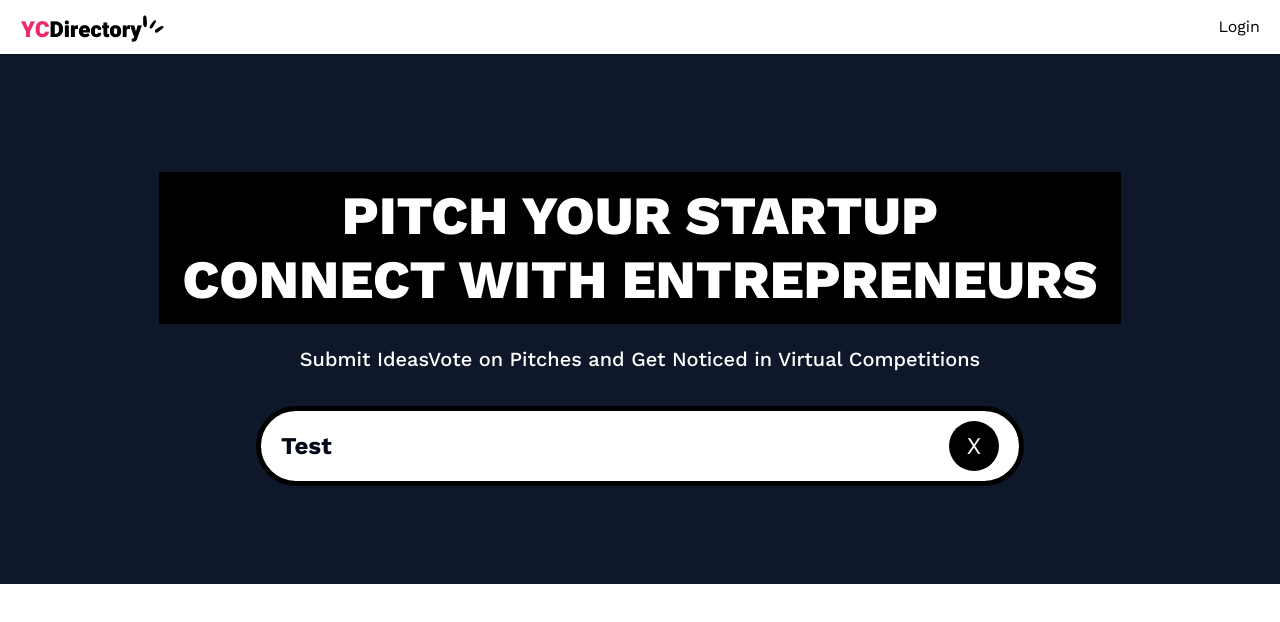
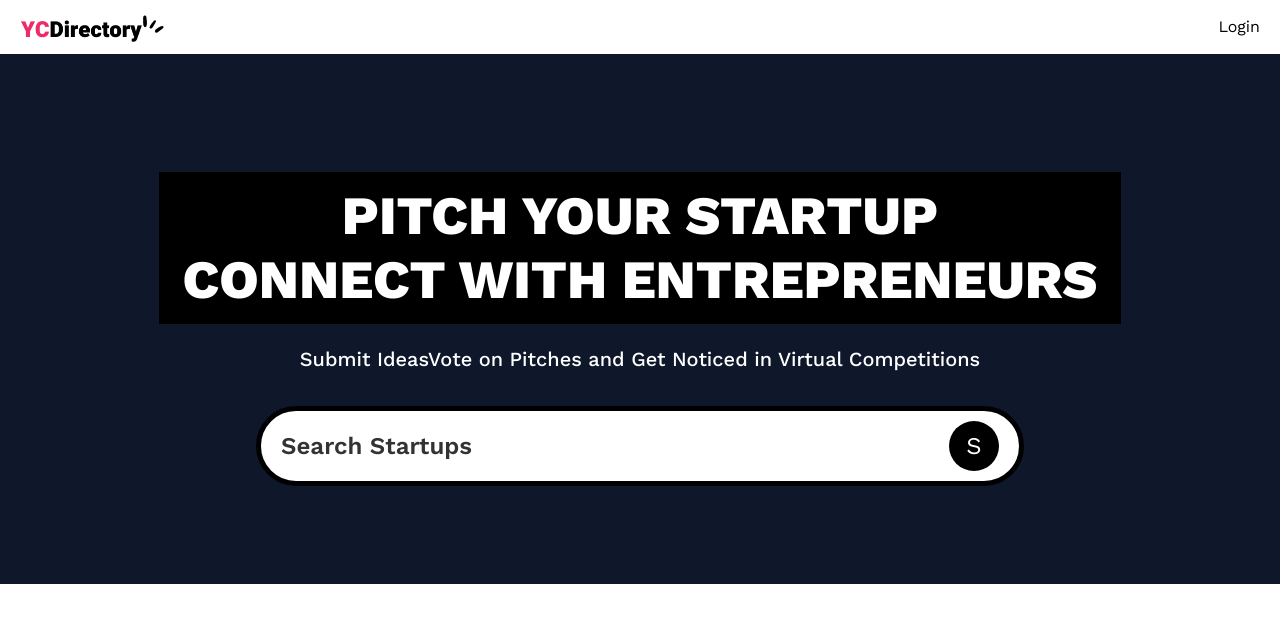
Before and after one commit to Ashiqur97/Next-js-15-project, a Next.js app: page / in a window 1280 px wide. Shown: the top 622 px of the page. Built offline with nearby package versions, Linux system fonts and the light colour scheme; no server answers.

Commit message:
code commit change

```diff
--- a/app/(root)/page.tsx
+++ b/app/(root)/page.tsx
@@ -1,6 +1,8 @@
 import SearchForm from "@/app/components/SearchForm";
 
-export default function Home() {
+export default async function Home({searchParams}:
+  {searchParams:Promise <{query?:string}>}) {
+    const query = (await searchParams).query;
   return (
     <>
       <section className="pink_container">
@@ -10,7 +12,7 @@
           Submit IdeasVote on Pitches and Get Noticed in Virtual Competitions
         </p>
 
-        <SearchForm />
+        <SearchForm query={query} />
       </section>
 
     </>
--- a/app/components/SearchForm.tsx
+++ b/app/components/SearchForm.tsx
@@ -1,8 +1,7 @@
 import Form from "next/form";
 import SearchFormReset from "./SearchFormReset";
 
-const SearchForm = () => {
-    const query = 'Test';
+const SearchForm = ({query}:{query?:string}) => {
 
   return (
     <Form action="/" scroll={false} className="search-form">
@@ -14,6 +13,10 @@
       />
       <div className="flex gap-2">
             {query && <SearchFormReset /> }
+
+            <button type="submit" className="search-btn text-white">
+                  S
+            </button>
       </div>
     </Form>
   )
```
